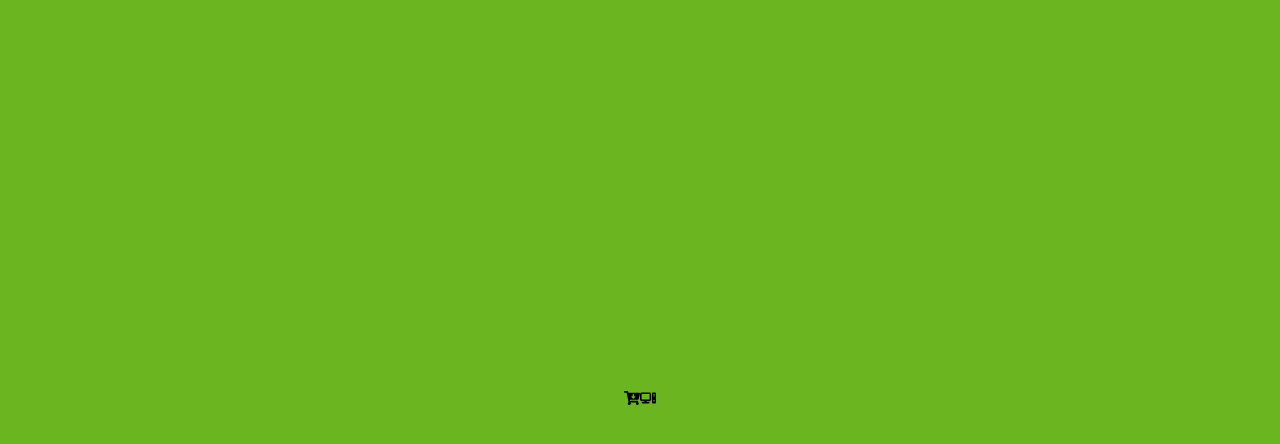
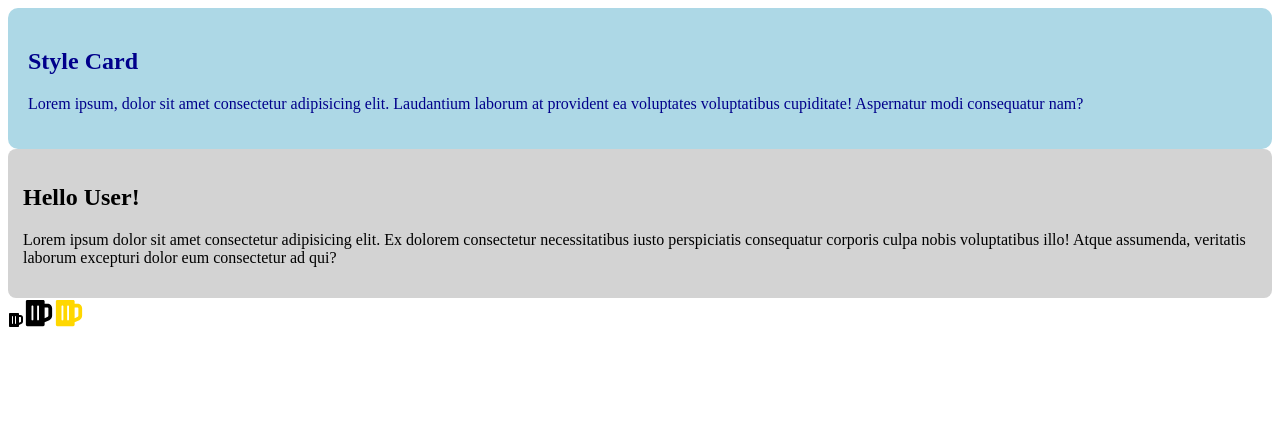
Before and after one commit to nettey-senpai/React-JS, a React (Vite) app in the folder 01. Fundamentals/01. Components/react-demos/: page / in a window 1280 px wide. Shown: the top 444 px of the page. Built offline with nearby package versions, Linux system fonts and the light colour scheme.

Commit message:
Styling exercise

```diff
--- a/01. Fundamentals/01. Components/react-demos/src/App.jsx
+++ b/01. Fundamentals/01. Components/react-demos/src/App.jsx
@@ -1,12 +1,16 @@
-import "./index.css";
+// import "./index.css";
 import { FaComputer } from "react-icons/fa6";
 import { FaCartArrowDown } from "react-icons/fa";
+import StyleCard from "./components/StyleCard";
+import ProfileCard from "./components/ProfileCard";
+import IconComponent from "./components/IconComponent";
 
 const App = () => {
   return (
     <section>
-      <FaCartArrowDown />
-      <FaComputer />
+      <StyleCard />
+      <ProfileCard />
+      <IconComponent />
     </section>
   );
 };
--- /dev/null
+++ b/01. Fundamentals/01. Components/react-demos/src/components/IconComponent.jsx
@@ -0,0 +1,13 @@
+import { FaBeer } from "react-icons/fa";
+
+const IconComponent = () => {
+  return (
+    <div>
+      <FaBeer />
+      <FaBeer size={30} />
+      <FaBeer size={30} color="gold" />
+    </div>
+  );
+};
+
+export default IconComponent;
--- /dev/null
+++ b/01. Fundamentals/01. Components/react-demos/src/components/ProfileCard.jsx
@@ -0,0 +1,21 @@
+const ProfileCard = () => {
+  const styles = {
+    backgroundColor: "lightgray",
+    padding: "15px",
+    borderRadius: "8px",
+    color: "black",
+  };
+  return (
+    <div style={styles}>
+      <h1>Hello User!</h1>
+      <p>
+        Lorem ipsum dolor sit amet consectetur adipisicing elit. Ex dolorem
+        consectetur necessitatibus iusto perspiciatis consequatur corporis culpa
+        nobis voluptatibus illo! Atque assumenda, veritatis laborum excepturi
+        dolor eum consectetur ad qui?
+      </p>
+    </div>
+  );
+};
+
+export default ProfileCard;
--- /dev/null
+++ b/01. Fundamentals/01. Components/react-demos/src/components/StyleCard.jsx
@@ -0,0 +1,21 @@
+const StyleCard = () => {
+  return (
+    <div
+      style={{
+        backgroundColor: "lightblue",
+        padding: "20px",
+        borderRadius: "10px",
+        color: "darkblue",
+      }}
+    >
+      <h1>Style Card</h1>
+      <p>
+        Lorem ipsum, dolor sit amet consectetur adipisicing elit. Laudantium
+        laborum at provident ea voluptates voluptatibus cupiditate! Aspernatur
+        modi consequatur nam?
+      </p>
+    </div>
+  );
+};
+
+export default StyleCard;
```
